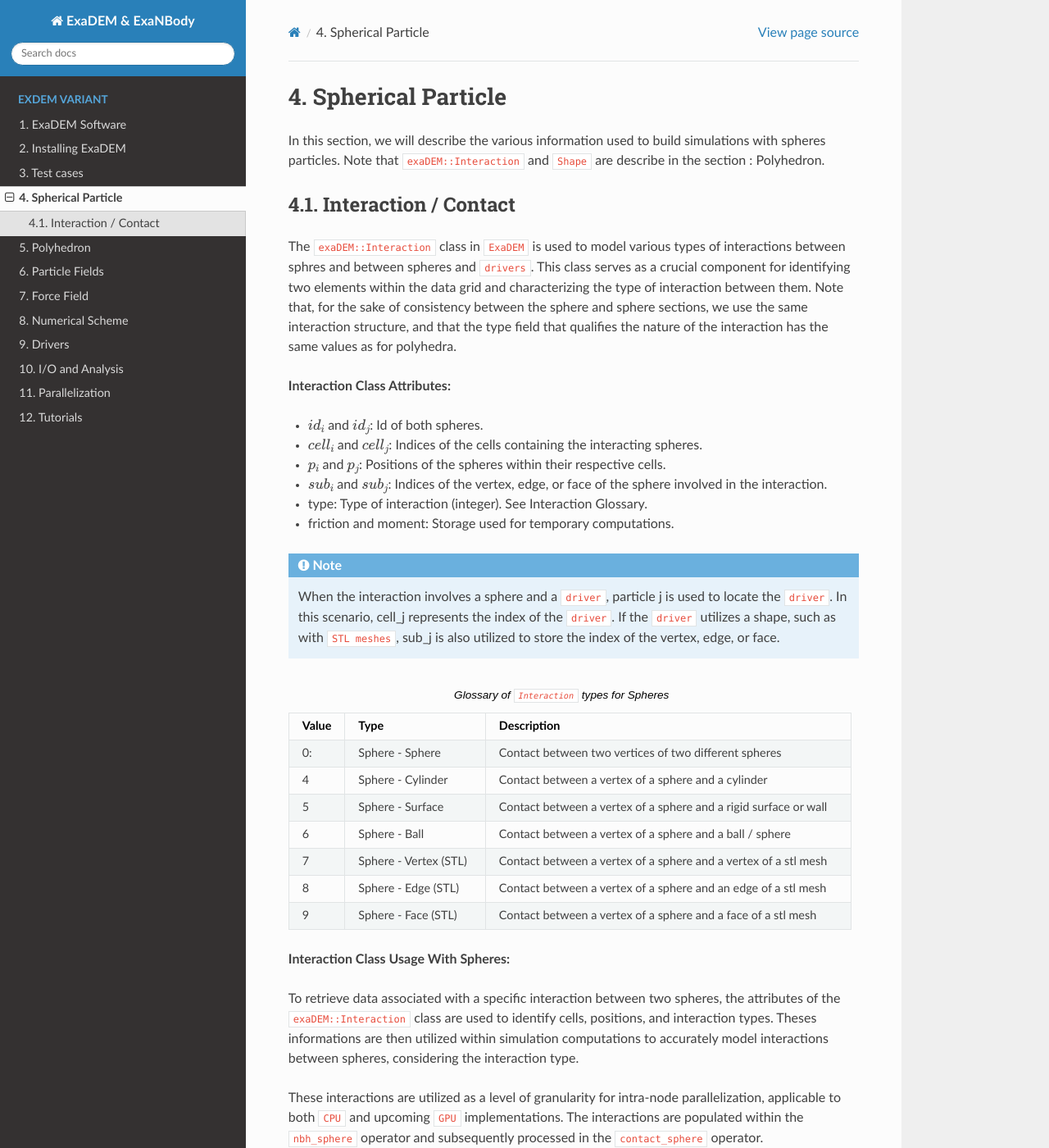
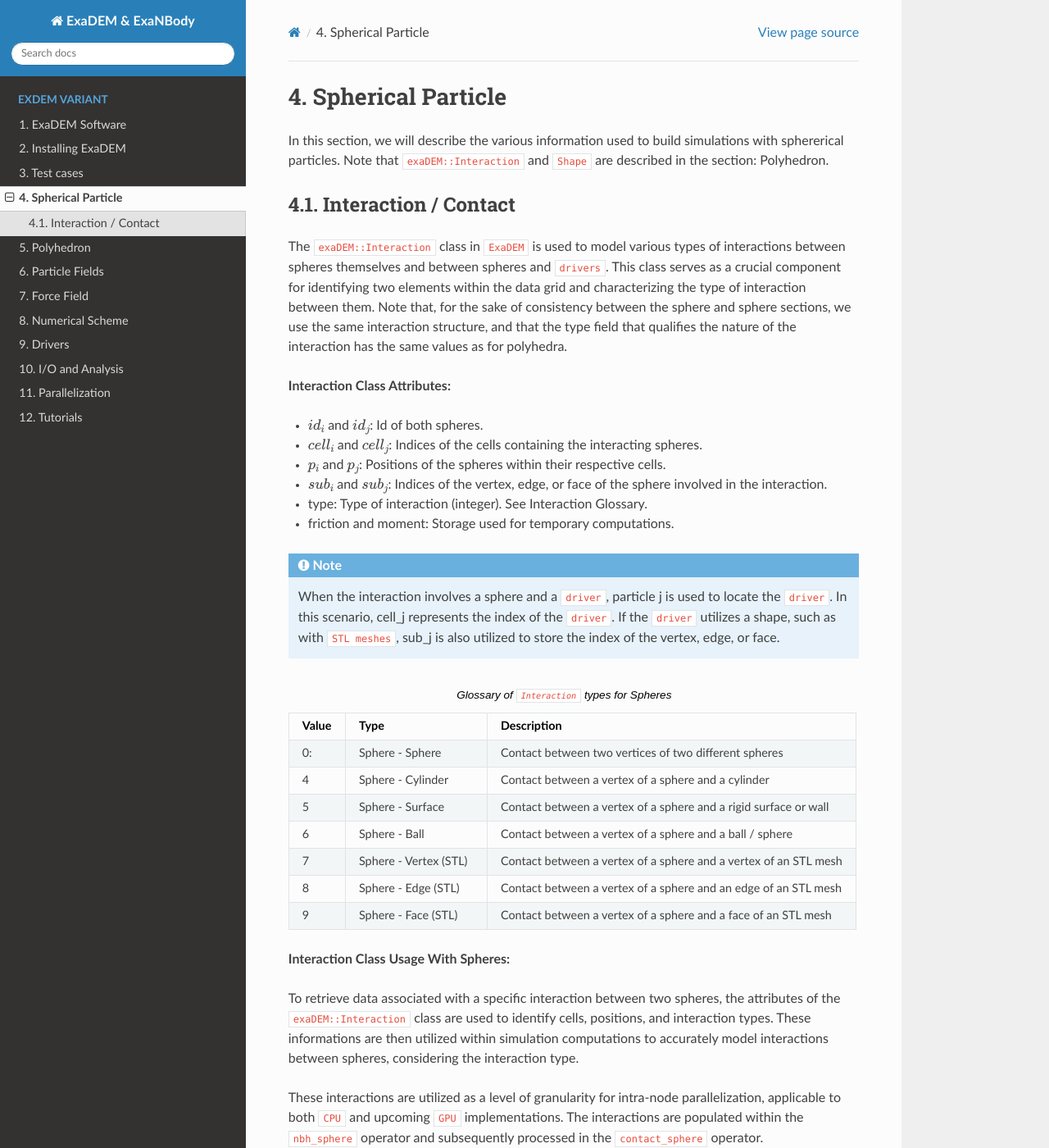
Before and after one commit to Collab4exaNBody/doc_exaDEM, a Sphinx documentation site: the page built from docs/source/project_exaDEM/Spheres.rst, in a window 1280 px wide and 1400 px high. Shown: the whole window at 82% size. Built offline with Sphinx 7.4.7 and the Read the Docs theme 3.1.0, drawn with Linux system fonts in a browser that asks for light colours.

Commit message:
Update Spheres.rst

```diff
--- a/docs/source/project_exaDEM/Spheres.rst
+++ b/docs/source/project_exaDEM/Spheres.rst
@@ -1,12 +1,12 @@
 Spherical Particle
 ==================
 
-In this section, we will describe the various information used to build simulations with spheres particles. Note that ``exaDEM::Interaction`` and ``Shape`` are describe in the section : Polyhedron.
+In this section, we will describe the various information used to build simulations with sphererical particles. Note that ``exaDEM::Interaction`` and ``Shape`` are described in the section: Polyhedron.
 
 Interaction / Contact
 ^^^^^^^^^^^^^^^^^^^^^
 
-The ``exaDEM::Interaction`` class in ``ExaDEM`` is used to model various types of interactions between sphres and between spheres and ``drivers``. This class serves as a crucial component for identifying two elements within the data grid and characterizing the type of interaction between them. Note that, for the sake of consistency between the sphere and sphere sections, we use the same interaction structure, and that the type field that qualifies the nature of the interaction has the same values as for polyhedra.
+The ``exaDEM::Interaction`` class in ``ExaDEM`` is used to model various types of interactions between spheres themselves and between spheres and ``drivers``. This class serves as a crucial component for identifying two elements within the data grid and characterizing the type of interaction between them. Note that, for the sake of consistency between the sphere and sphere sections, we use the same interaction structure, and that the type field that qualifies the nature of the interaction has the same values as for polyhedra.
 
 **Interaction Class Attributes:**
 
@@ -43,17 +43,17 @@ The ``exaDEM::Interaction`` class in ``ExaDEM`` is used to model various types o
      - Contact between a vertex of a sphere and a ball / sphere
    * - 7
      - Sphere - Vertex (STL)
-     - Contact between a vertex of a sphere and a vertex of a stl mesh
+     - Contact between a vertex of a sphere and a vertex of an STL mesh
    * - 8
      - Sphere - Edge (STL)
-     - Contact between a vertex of a sphere and an edge of a stl mesh
+     - Contact between a vertex of a sphere and an edge of an STL mesh
    * - 9
      - Sphere - Face (STL)
-     - Contact between a vertex of a sphere and a face of a stl mesh
+     - Contact between a vertex of a sphere and a face of an STL mesh
 
 **Interaction Class Usage With Spheres:**
 
-To retrieve data associated with a specific interaction between two spheres, the attributes of the ``exaDEM::Interaction`` class are used to identify cells, positions, and interaction types. Theses informations are then utilized within simulation computations to accurately model interactions between spheres, considering the interaction type.
+To retrieve data associated with a specific interaction between two spheres, the attributes of the ``exaDEM::Interaction`` class are used to identify cells, positions, and interaction types. These informations are then utilized within simulation computations to accurately model interactions between spheres, considering the interaction type.
 
 These interactions are utilized as a level of granularity for intra-node parallelization, applicable to both ``CPU`` and upcoming ``GPU`` implementations. The interactions are populated within the ``nbh_sphere`` operator and subsequently processed in the ``contact_sphere`` operator.
 
```
